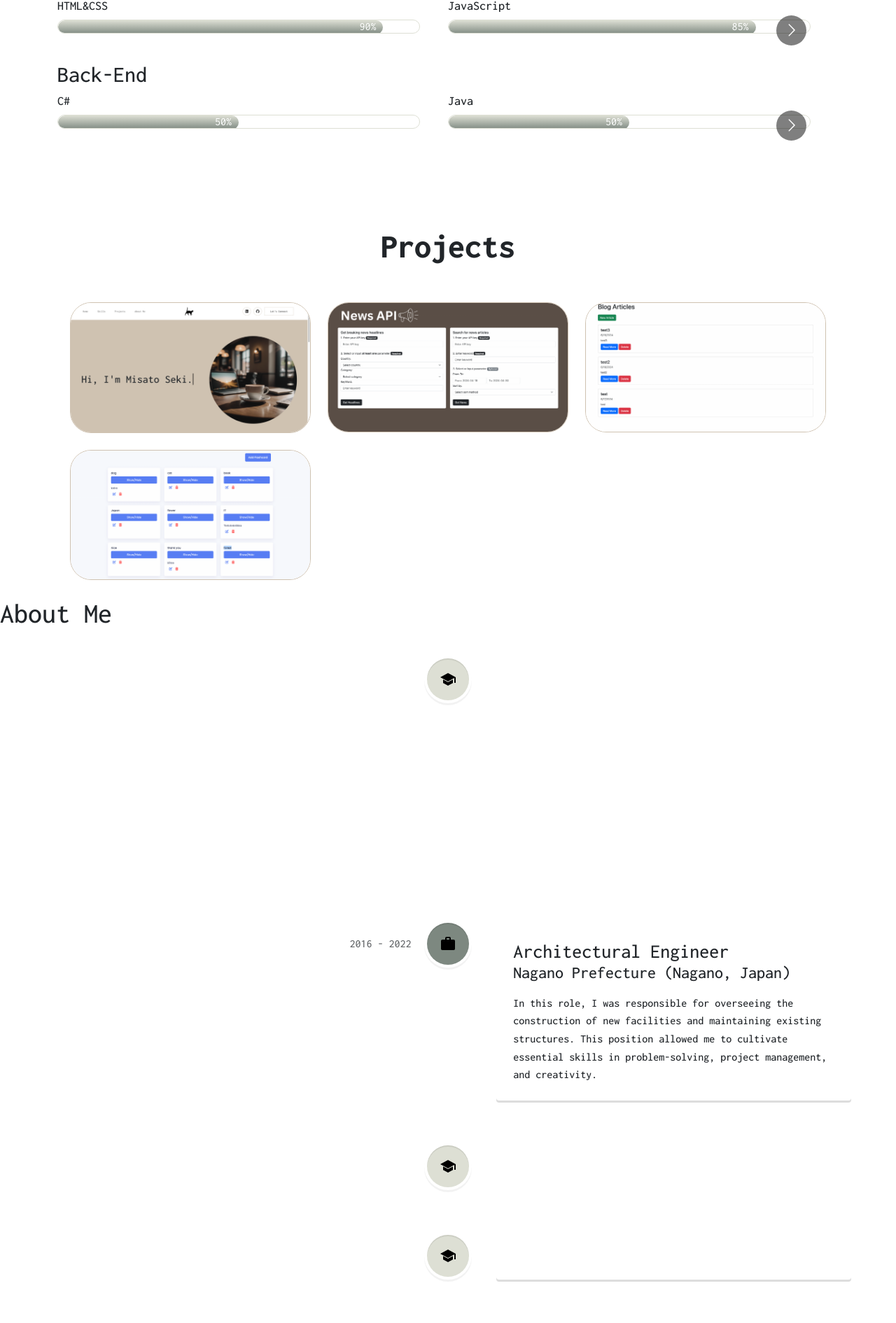
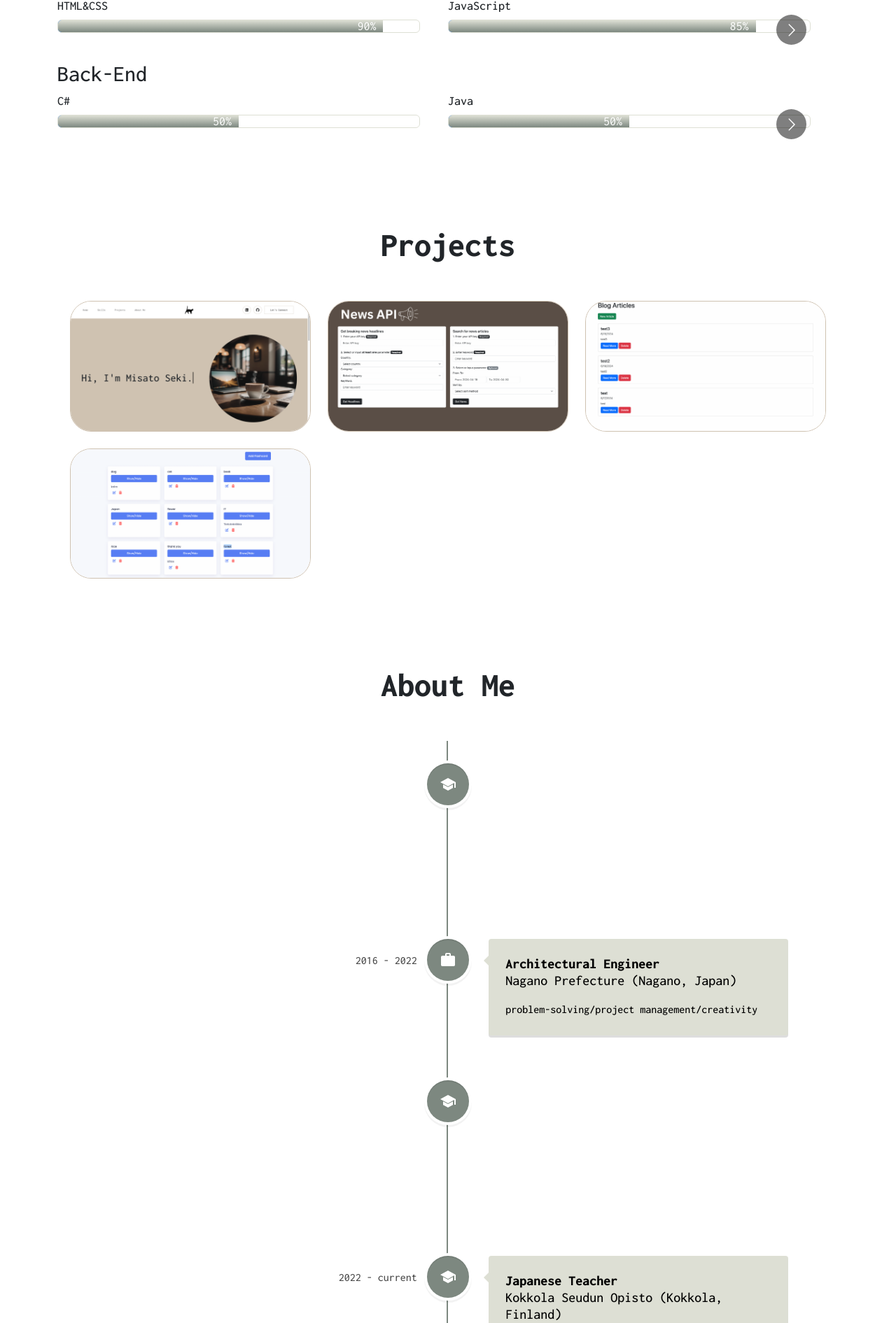
Before and after one commit to Misato-Seki/react-portfolio-website, a React (Create React App) app: page / in a window 1280 px wide. Shown: the part 1240-3131 px from the top of the page at 70% size. Built offline with nearby package versions, Linux system fonts and the light colour scheme.

Commit message:
update: Skills, Projects, AboutMe

```diff
--- a/src/App.css
+++ b/src/App.css
@@ -252,43 +252,18 @@ nav.navbar {
   padding-right: 20px;
 }
 
-.bar {
-  background-color: white;
-  display: block;
-  height: 20px;
+.progress {
   border: 1px solid #DDDFD4;
-  border-radius: 10px;
-  overflow: hidden;
-  width: 100%;
+  background-color: white !important;
+  height: 1.2rem !important;
 }
 
-.bar span {
-  height: 20px;
-  float: left;
-  background: linear-gradient(to bottom, #DDDFD4 0%, #7D8880 100%) ;
-  border-radius: 10px;
-  text-align: right;
-  color: white;
+.progress-bar {
+  font-size: 18px;
+  text-align: right !important;
   padding-right: 10px;
+  background: linear-gradient(to bottom, #DDDFD4 0%, #7D8880 100%);
 }
-
-.html-css {
-  width: 90%;
-  /* animation: html-css 3s; */
-}
-
-.javascript {
-  width: 85%;
-}
-
-/* @keyframes html-css {
-  0% {
-    width: 0%;
-  }
-  100% {
-    width: 90%;
-  }
-} */
 
 /* Projects CSS */
 
@@ -366,11 +341,29 @@ nav.navbar {
 }
 
 /* AboutMe CSS */
-
-.topic-left {
-  border-right: 1px solid black;
+.about {
+  margin: 100px 100px 0 100px;
 }
 
-.topic-right {
-  border-left: 1px solid black;
+.about h1 {
+  font-weight: 700;
+  font-size: 48px;
+  margin-bottom: 50px;
+  text-align: center;
 }
+
+.about .vertical-timeline::before {
+  background: #7D8880;
+  width: 2px;
+}
+
+.about h3 {
+  font-size: 20px;
+  font-weight: 700;
+}
+
+.about h4 {
+  font-size: 20px;
+}
+
+/* Contact CSS */
--- a/src/components/AboutMe.js
+++ b/src/components/AboutMe.js
@@ -5,11 +5,8 @@ import { ReactComponent as WorkIcon } from '../assets/img/work.svg';
 import { ReactComponent as SchoolIcon } from '../assets/img/school.svg';
 
 function AboutMe() {
-    let WorkIconStyle = { background: '#7D8880', color: '#fff' };
-    let SchoolIconStyle = { background: '#DDDFD4', color: '#fff' };
-
     return (
-        <div>
+        <div className="about" id="about">
             <h1>About Me</h1>
             <VerticalTimeline>
                 {timelineElements.map((element) => {
@@ -18,12 +15,12 @@ function AboutMe() {
 
                         <VerticalTimelineElement
                             // className="vertical-timeline-element--work"
-                            // contentStyle={{ background: 'rgb(33, 150, 243)', color: '#fff' }}
-                            // contentArrowStyle={{ borderRight: '7px solid  rgb(33, 150, 243)' }}
+                            contentStyle={{ background: '#DDDFD4', color: 'black' }}
+                            contentArrowStyle={{ borderRight: '7px solid  #DDDFD4' }}
                             key={element.key}
                             date={element.date}
                             dateClassName="date"
-                            iconStyle={isWorkIcon ? WorkIconStyle : SchoolIconStyle}
+                            iconStyle={{ background: '#7D8880', color: '#fff' }}
                             icon={isWorkIcon ? <WorkIcon /> : <SchoolIcon />}
                         >
                             <h3 className="vertical-timeline-element-title">{element.title}</h3>
--- a/src/components/AboutMeElements.js
+++ b/src/components/AboutMeElements.js
@@ -5,7 +5,7 @@ export const timelineElements = [
         place: "Nara Women's University (Nara, Japan)",
         date: "2012 - 2016",
         icon: 'school',
-        description: "My education provided a comprehensive understanding of various facets of architecture, including design, history, and structural analysis. Through a blend of theoretical coursework and practical projects, I developed a strong foundation in architectural principles and practices.",
+        description: "Architectural design/history/structural analysis",
     },
     {
         key: 2,
@@ -13,38 +13,30 @@ export const timelineElements = [
         place: "Nagano Prefecture (Nagano, Japan)",
         date: "2016 - 2022",
         icon: 'work',
-        description: "In this role, I was responsible for overseeing the construction of new facilities and maintaining existing structures. This position allowed me to cultivate essential skills in problem-solving, project management, and creativity.",
+        description: "problem-solving/project management/creativity",
     },
     {
         key: 3,
-        title: "",
-        place: "",
-        date: "",
+        title: "Bachelor of Engineering",
+        place: "Centria University of Applied Sciences (Kokkola, Finland)",
+        date: "2022 - current",
         icon: 'school',
-        description: "",
+        description: "programming skills/software development/data communication",
     },
     {
         key: 4,
-        title: "",
-        place: "",
-        date: "",
+        title: "Japanese Teacher",
+        place: "Kokkola Seudun Opisto (Kokkola, Finland)",
+        date: "2022 - current",
         icon: 'school',
-        description: "",
+        description: "communication skills/prioritize student satisfaction",
     },
     {
         key: 5,
-        title: "",
-        place: "",
-        date: "",
+        title: "Growth Hacking Intern in Opeton",
+        place: "Herizon (Remote)",
+        date: "2022 (Jun-Aug)",
         icon: 'school',
-        description: "",
-    },
-    {
-        key: 6,
-        title: "",
-        place: "",
-        date: "",
-        icon: 'school',
-        description: "",
+        description: "digital marketing tools (Google Ads)",
     },
 ]
--- a/src/components/NavBar.js
+++ b/src/components/NavBar.js
@@ -32,7 +32,7 @@ function NavBar() {
                 <Nav.Link href="#home">Home</Nav.Link>
                 <Nav.Link href="#skills">Skills</Nav.Link>
                 <Nav.Link href="#projects">Projects</Nav.Link>
-                <Nav.Link href="#aboutMe">About Me</Nav.Link>
+                <Nav.Link href="#about">About Me</Nav.Link>
             </Nav>
             <Navbar.Brand href="#home">
                 <img src={Logo} className="d-inline-block align-top" alt="logo"/>
--- a/src/components/ProjectCard.js
+++ /dev/null
@@ -1,28 +0,0 @@
-import { Col } from 'react-bootstrap';
-
-function ProjectCard({ title, skills, discription, github, demo, img }) {
-    return (
-        <Col xs={12} md={6} xl={4}>
-            <div className='proj-imgbox'>
-                <img src={img} alt={title} />
-                <div className='proj-text'>
-                    <h2>{title}</h2>
-                    <h3>{skills}</h3>
-                    {/* <p>{discription}</p> */}
-                    <a href={github}>Github</a>
-                    <a href={demo}>Demo</a>
-                </div>
-            </div>
-        </Col>
-
-    )
-}
-
-export { ProjectCard }
-
-// Col
-// xs: < 576 pixels. -> mobile(360-414)
-// sm: ≥ 576 pixels.
-// md: ≥ 768 pixels. -> tablet(768-1024)
-// lg: ≥ 992 pixels.
-// xl: ≥ 1200 pixels. -> laptop(1366-1440), desktop(1440-1920)
--- /dev/null
+++ b/src/components/ProjectElements.js
@@ -0,0 +1,39 @@
+import projectImg1 from '../assets/img/project-portfolio.png';
+import projectImg2 from '../assets/img/project-news.png';
+import projectImg3 from '../assets/img/project-blog.png';
+import projectImg4 from '../assets/img/project-flashcard.png';
+
+export const projectElements = [
+    {
+        title: "Porfolio Website",
+        skills: "React/React Bootstrap/CSS/Git",
+        discription: "This project is my personal portfolio website, designed to showcase my skills, projects, and experiences.",
+        github: "https://github.com/Misato-Seki/react-portfolio-website",
+        demo: "#",
+        img: projectImg1,
+    },
+    {
+        title: "News Website",
+        skills: "JavaScript/HTML/CSS/API/Bootstrap",
+        discription: "This project is a dynamic news website that aggregates and displays the latest news articles from various sources using an API.",
+        github: "https://github.com/Misato-Seki/News-API",
+        demo: "https://misato-seki.github.io/News-API/",
+        img: projectImg2,
+    },
+    {
+        title: "Blog Website",
+        skills: "Node.js/Express.js/EJS/MongoDB/CSS",
+        discription: "This project is a dynamic news website that aggregates and displays the latest news articles from various sources using an API.",
+        github: "https://github.com/Misato-Seki/Portfolio",
+        demo: "#",
+        img: projectImg3,
+    },
+    {
+        title: "Flascard App",
+        skills: "HTML/CSS/JavaScript",
+        discription: "This project is a flashcard app that allows users to add, edit, and delete cards, following a tutorial video found on YouTube.",
+        github: "https://github.com/Misato-Seki/FlashCardApp",
+        demo: "https://misato-seki.github.io/FlashCardApp/#",
+        img: projectImg4,
+    },
+]
--- a/src/components/Projects.js
+++ b/src/components/Projects.js
@@ -1,70 +1,38 @@
-import { ProjectCard } from "./ProjectCard";
-import { Row } from 'react-bootstrap';
-import projectImg1 from '../assets/img/project-portfolio.png';
-import projectImg2 from '../assets/img/project-news.png';
-import projectImg3 from '../assets/img/project-blog.png';
-import projectImg4 from '../assets/img/project-flashcard.png';
-import TrackVisibility from "react-on-screen";
-import 'animate.css';
+import { projectElements } from "./ProjectElements";
+import { Row, Col } from 'react-bootstrap';
 
 
 function Projects() {
-    const projects = [
-        {
-            title: "Porfolio Website",
-            skills: "React/React Bootstrap/CSS/Git",
-            discription: "This project is my personal portfolio website, designed to showcase my skills, projects, and experiences.",
-            github: "https://github.com/Misato-Seki/react-portfolio-website",
-            demo: "#",
-            img: projectImg1,
-        },
-        {
-            title: "News Website",
-            skills: "JavaScript/HTML/CSS/API/Bootstrap",
-            discription: "This project is a dynamic news website that aggregates and displays the latest news articles from various sources using an API.",
-            github: "https://github.com/Misato-Seki/News-API",
-            demo: "https://misato-seki.github.io/News-API/",
-            img: projectImg2,
-        },
-        {
-            title: "Blog Website",
-            skills: "Node.js/Express.js/EJS/MongoDB/CSS",
-            discription: "This project is a dynamic news website that aggregates and displays the latest news articles from various sources using an API.",
-            github: "https://github.com/Misato-Seki/Portfolio",
-            demo: "#",
-            img: projectImg3,
-        },
-        {
-            title: "Flascard App",
-            skills: "HTML/CSS/JavaScript",
-            discription: "This project is a flashcard app that allows users to add, edit, and delete cards, following a tutorial video found on YouTube.",
-            github: "https://github.com/Misato-Seki/FlashCardApp",
-            demo: "https://misato-seki.github.io/FlashCardApp/#",
-            img: projectImg4,
-        },
-    ]
-
     return (
         <div className="projects" id="projects">
             <h1> Projects</h1>
-            <TrackVisibility>
-                {({ isVisible }) =>
-                    <Row className={isVisible ? "animate__animated animate__fadeInUp" : ""}>
-                        {
-                            projects.map((project, index) => {
-                                return (
-                                    <ProjectCard
-                                        key={index}
-                                        {...project}
-                                    />
-                                )
-                            })
-                        }
-                    </Row>
-                }
-            </TrackVisibility>
+            <Row>
+                {projectElements.map((project, index) => {
+                    return (
+                        <Col xs={12} md={6} xl={4} key={index}>
+                            <div className='proj-imgbox'>
+                                <img src={project.img} alt={project.title} />
+                                <div className='proj-text'>
+                                    <h2>{project.title}</h2>
+                                    <h3>{project.skills}</h3>
+                                    {/* <p>{discription}</p> */}
+                                    <a href={project.github}>Github</a>
+                                    <a href={project.demo}>Demo</a>
+                                </div>
+                            </div>
+                        </Col>
+                    )
+                })}
+            </Row>
         </div>
     )
 }
 
 export { Projects };
+
+// Col
+// xs: < 576 pixels. -> mobile(360-414)
+// sm: ≥ 576 pixels.
+// md: ≥ 768 pixels. -> tablet(768-1024)
+// lg: ≥ 992 pixels.
+// xl: ≥ 1200 pixels. -> laptop(1366-1440), desktop(1440-1920)
--- /dev/null
+++ b/src/components/SkillSets.js
@@ -0,0 +1,72 @@
+export const frontendSkillSet = [
+    {
+        key: 1,
+        title: 'HTML&CSS',
+        progress: 90,
+    },
+    {
+        key: 2,
+        title: 'JavaScript',
+        progress: 85,
+    },
+    {
+        key: 3,
+        title: 'React',
+        progress: 75,
+    },
+    {
+        key: 4,
+        title: 'Node.js',
+        progress: 70,
+    },
+    {
+        key: 5,
+        title: 'Responsive Design',
+        progress: 80,
+    },
+    {
+        key: 6,
+        title: 'Restful APIs',
+        progress: 70,
+    },
+    {
+        key: 7,
+        title: 'MySQL',
+        progress: 50,
+    },
+
+]
+
+export const backendSkillSet = [
+    {
+        key: 1,
+        title: 'C#',
+        progress: 50,
+    },
+    {
+        key: 2,
+        title: 'Java',
+        progress: 50,
+    },
+    {
+        key: 3,
+        title: 'Python',
+        progress: 70,
+    },
+    {
+        key: 4,
+        title: 'Data Structures & Algorithms',
+        progress: 50,
+    },
+    {
+        key: 5,
+        title: 'Linux',
+        progress: 50,
+    },
+    {
+        key: 6,
+        title: 'Git',
+        progress: 75,
+    },
+
+]
--- a/src/components/Skills.js
+++ b/src/components/Skills.js
@@ -1,8 +1,7 @@
-import { Container, Row, Col } from "react-bootstrap";
+import { Container, ProgressBar } from "react-bootstrap";
 import Carousel from "react-multi-carousel";
 import "react-multi-carousel/lib/styles.css";
-import 'animate.css';
-import TrackVisibility from "react-on-screen";
+import { frontendSkillSet, backendSkillSet } from "./SkillSets";
 
 function Skills() {
     const responsive = {
@@ -27,70 +26,28 @@ function Skills() {
     return (
         <Container className="skills" id="skills">
             <h1>Skills</h1>
-            <TrackVisibility>
-                {({ isVisible }) =>
-                    <div className={isVisible ? "animate__animated animate__fadeInUp" : ""} id="skills">
             <h2>Front-End</h2>
             <Carousel responsive={responsive} className="skills-slider">
-                            <li>
-                                <h3>HTML&CSS</h3>
-                                <span className="bar"><span className="html-css">90%</span></span>
+                {frontendSkillSet.map((skill) => {
+                    return (
+                        <li key={skill.key}>
+                            <h3>{skill.title}</h3>
+                            <ProgressBar now={skill.progress} label={`${skill.progress}%`} />
                         </li>
-                            <li>
-                                <h3>JavaScript</h3>
-                                <span className="bar"><span className="javascript">85%</span></span>
-                            </li>
-                            <li>
-                                <h3>React</h3>
-                                <span className="bar"><span className="react" style={{ width: '75%' }}>75%</span></span>
-                            </li>
-                            <li>
-                                <h3>Node.js</h3>
-                                <span className="bar"><span className="node-js" style={{ width: '70%' }}>70%</span></span>
-                            </li>
-                            <li>
-                                <h3>Responsive Design</h3>
-                                <span className="bar"><span className="responsive" style={{ width: '80%' }}>80%</span></span>
-                            </li>
-                            <li>
-                                <h3>Restful APIs</h3>
-                                <span className="bar"><span className="api" style={{ width: '70%' }}>70%</span></span>
-                            </li>
-                            <li>
-                                <h3>MySQL</h3>
-                                <span className="bar"><span className="sql" style={{ width: '50%' }}>50%</span></span>
-                            </li>
+                    )
+                })}
             </Carousel>
             <h2>Back-End</h2>
             <Carousel responsive={responsive} className="skills-slider">
-                            <li>
-                                <h3>C#</h3>
-                                <span className="bar"><span className="csharp" style={{ width: '50%' }}>50%</span></span>
+                {backendSkillSet.map((skill) => {
+                    return (
+                        <li key={skill.key}>
+                            <h3>{skill.title}</h3>
+                            <ProgressBar now={skill.progress} label={`${skill.progress}%`} />
                         </li>
-                            <li>
-                                <h3>Java</h3>
-                                <span className="bar"><span className="java" style={{ width: '50%' }}>50%</span></span>
-                            </li>
-                            <li>
-                                <h3>Python</h3>
-                                <span className="bar"><span className="python" style={{ width: '70%' }}>70%</span></span>
-                            </li>
-                            <li>
-                                <h3>Data Structures & Algorithms</h3>
-                                <span className="bar"><span className="ds-algo" style={{ width: '50%' }}>50%</span></span>
-                            </li>
-                            <li>
-                                <h3>Linux</h3>
-                                <span className="bar"><span className="linux" style={{ width: '50%' }}>50%</span></span>
-                            </li>
-                            <li>
-                                <h3>Git</h3>
-                                <span className="bar"><span className="git" style={{ width: '75%' }}>75%</span></span>
-                            </li>
+                    )
+                })}
             </Carousel>
-                    </div>
-                }
-            </TrackVisibility>
         </Container>
     )
 }
```
Also changed, not shown: src/assets/img/school.svg, src/assets/img/work.svg. Lines whose indentation alone changed are shown as unchanged.
